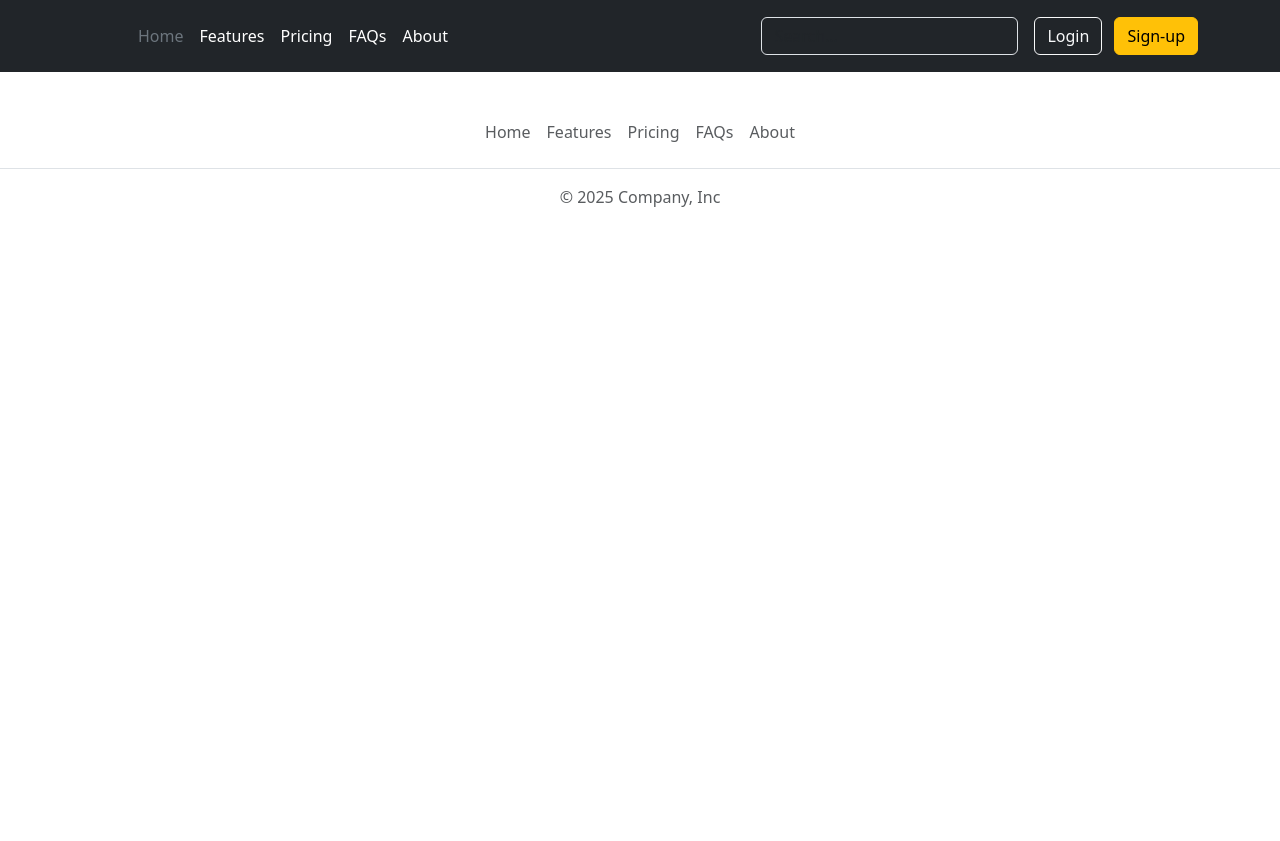
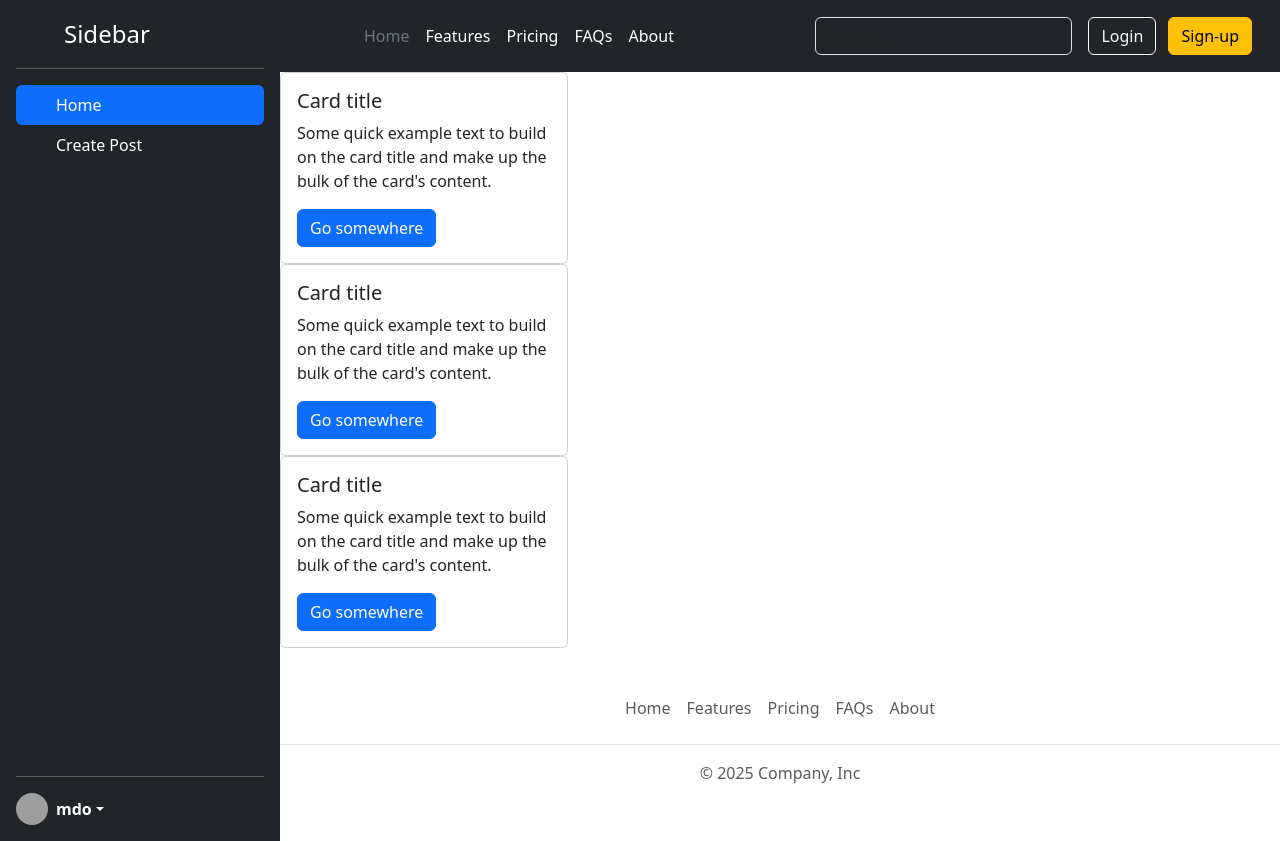
Before and after one commit to Divyansh-Kolariya/Projects-in-React, a React (Vite) app in the folder 02-Social-Media/: page / in a window 1280 px wide. Before the commit the page ends 800 px from the top, so only its background shows below. Built offline with nearby package versions, Linux system fonts and the light colour scheme; grey boxes are pictures that could not be loaded.

Commit message:
feat: implement main layout with Sidebar, Header, and Footer components; add Form and PostList components

```diff
--- a/02-Social-Media/src/App.css
+++ b/02-Social-Media/src/App.css
@@ -0,0 +1,9 @@
+.app-container {
+    display: flex;
+}
+.content{
+    width: 100%;
+}
+.sidebar{
+    min-height: 100vh;
+}
--- a/02-Social-Media/src/App.jsx
+++ b/02-Social-Media/src/App.jsx
@@ -1,16 +1,24 @@
-
-import './App.css'
-import Footer from './components/Footer'
-import Header from './components/Header'
+import { useState } from "react";
+import "./App.css";
+import Footer from "./components/Footer";
+import Form from "./components/Form";
+import Header from "./components/Header";
+import PostList from "./components/PostList";
+import Sidebar from "./components/Sidebar";
 
 function App() {
+  const [selectedTab, setSelectedTab] = useState("Home");
 
   return (
-    <>
-     <Header />
-     <Footer />
-    </>
-  )
+    <div className="app-container">
+      <Sidebar selectedTabs = {selectedTab}/>
+      <div className="content">
+        <Header />
+        {selectedTab === "Home" ? <PostList /> : <Form />}
+        <Footer />
+      </div>
+    </div>
+  );
 }
 
-export default App
+export default App;
--- a/02-Social-Media/src/components/Footer.jsx
+++ b/02-Social-Media/src/components/Footer.jsx
@@ -1,36 +1,38 @@
 const Footer = () => {
   return (
-    <footer class="py-3 my-4">
+    <footer className="py-3 my-4">
       {" "}
-      <ul class="nav justify-content-center border-bottom pb-3 mb-3">
+      <ul className="nav justify-content-center border-bottom pb-3 mb-3">
         {" "}
-        <li class="nav-item">
-          <a href="#" class="nav-link px-2 text-body-secondary">
+        <li className="nav-item">
+          <a href="#" className="nav-link px-2 text-body-secondary">
             Home
           </a>
         </li>{" "}
-        <li class="nav-item">
-          <a href="#" class="nav-link px-2 text-body-secondary">
+        <li className="nav-item">
+          <a href="#" className="nav-link px-2 text-body-secondary">
             Features
           </a>
         </li>{" "}
-        <li class="nav-item">
-          <a href="#" class="nav-link px-2 text-body-secondary">
+        <li className="nav-item">
+          <a href="#" className="nav-link px-2 text-body-secondary">
             Pricing
           </a>
         </li>{" "}
-        <li class="nav-item">
-          <a href="#" class="nav-link px-2 text-body-secondary">
+        <li className="nav-item">
+          <a href="#" className="nav-link px-2 text-body-secondary">
             FAQs
           </a>
         </li>{" "}
-        <li class="nav-item">
-          <a href="#" class="nav-link px-2 text-body-secondary">
+        <li className="nav-item">
+          <a href="#" className="nav-link px-2 text-body-secondary">
             About
           </a>
         </li>{" "}
       </ul>{" "}
-      <p class="text-center text-body-secondary">© 2025 Company, Inc</p>{" "}
+      <p className="text-center text-body-secondary">
+        © 2025 Company, Inc
+      </p>{" "}
     </footer>
   );
 };
--- /dev/null
+++ b/02-Social-Media/src/components/Form.jsx
@@ -0,0 +1,45 @@
+const Form = () => {
+  return (
+    <form>
+      <div className="mb-3">
+        <label for="exampleInputEmail1" className="form-label">
+          Email address
+        </label>
+        <input
+          type="email"
+          className="form-control"
+          id="exampleInputEmail1"
+          aria-describedby="emailHelp"
+        />
+        <div id="emailHelp" className="form-text">
+          We'll never share your email with anyone else.
+        </div>
+      </div>
+      <div className="mb-3">
+        <label for="exampleInputPassword1" className="form-label">
+          Password
+        </label>
+        <input
+          type="password"
+          className="form-control"
+          id="exampleInputPassword1"
+        />
+      </div>
+      <div className="mb-3 form-check">
+        <input
+          type="checkbox"
+          className="form-check-input"
+          id="exampleCheck1"
+        />
+        <label className="form-check-label" for="exampleCheck1">
+          Check me out
+        </label>
+      </div>
+      <button type="submit" className="btn btn-primary">
+        Submit
+      </button>
+    </form>
+  );
+};
+
+export default Form;
--- a/02-Social-Media/src/components/Header.jsx
+++ b/02-Social-Media/src/components/Header.jsx
@@ -1,70 +1,73 @@
 function Header() {
   return (
     <>
-      <header class="p-3 text-bg-dark">
+      <header className="p-3 text-bg-dark">
         {" "}
-        <div class="container">
+        <div className="container">
           {" "}
-          <div class="d-flex flex-wrap align-items-center justify-content-center justify-content-lg-start">
+          <div className="d-flex flex-wrap align-items-center justify-content-center justify-content-lg-start">
             {" "}
             <a
               href="/"
-              class="d-flex align-items-center mb-2 mb-lg-0 text-white text-decoration-none"
+              className="d-flex align-items-center mb-2 mb-lg-0 text-white text-decoration-none"
             >
               {" "}
               <svg
-                class="bi me-2"
+                className="bi me-2"
                 width="40"
                 height="32"
                 role="img"
                 aria-label="Bootstrap"
               >
-                <use xlink:href="#bootstrap"></use>
+                <use xlinkHref="#bootstrap"></use>
               </svg>{" "}
             </a>{" "}
-            <ul class="nav col-12 col-lg-auto me-lg-auto mb-2 justify-content-center mb-md-0">
+            <ul className="nav col-12 col-lg-auto me-lg-auto mb-2 justify-content-center mb-md-0">
               {" "}
               <li>
-                <a href="#" class="nav-link px-2 text-secondary">
+                <a href="#" className="nav-link px-2 text-secondary">
                   Home
                 </a>
               </li>{" "}
               <li>
-                <a href="#" class="nav-link px-2 text-white">
+                <a href="#" className="nav-link px-2 text-white">
                   Features
                 </a>
               </li>{" "}
               <li>
-                <a href="#" class="nav-link px-2 text-white">
+                <a href="#" className="nav-link px-2 text-white">
                   Pricing
                 </a>
               </li>{" "}
               <li>
-                <a href="#" class="nav-link px-2 text-white">
+                <a href="#" className="nav-link px-2 text-white">
                   FAQs
                 </a>
               </li>{" "}
               <li>
-                <a href="#" class="nav-link px-2 text-white">
+                <a href="#" className="nav-link px-2 text-white">
                   About
                 </a>
               </li>{" "}
             </ul>{" "}
-            <form class="col-12 col-lg-auto mb-3 mb-lg-0 me-lg-3" role="search">
+            <form
+              className="col-12 col-lg-auto mb-3 mb-lg-0 me-lg-3"
+              role="search"
+            >
               {" "}
               <input
                 type="search"
-                class="form-control form-control-dark text-bg-dark"
+                className="form-control form-control-dark text-bg-dark"
                 placeholder="Search..."
                 aria-label="Search"
               />{" "}
             </form>{" "}
-            <div class="text-end">
+            <div className="text-end">
               {" "}
-              <button type="button" class="btn btn-outline-light me-2">
+              <button type="button" className="btn btn-outline-light me-2">
                 Login
               </button>{" "}
-              <button type="button" class="btn btn-warning">
+              <button type="button" className="btn btn-warning">
                 Sign-up
               </button>{" "}
             </div>{" "}
--- /dev/null
+++ b/02-Social-Media/src/components/Post.jsx
@@ -0,0 +1,18 @@
+const Post = () => {
+  return (
+    <div className="card" style={{ width: "18rem" }}>
+      <div className="card-body">
+        <h5 className="card-title">Card title</h5>
+        <p className="card-text">
+          Some quick example text to build on the card title and make up the
+          bulk of the card's content.
+        </p>
+        <a href="#" className="btn btn-primary">
+          Go somewhere
+        </a>
+      </div>
+    </div>
+  );
+};
+
+export default Post;
--- /dev/null
+++ b/02-Social-Media/src/components/PostList.jsx
@@ -0,0 +1,11 @@
+import Post from "./Post"
+
+const PostList = () => {
+    return <>
+        <Post />
+        <Post />
+        <Post />
+    </>
+}
+
+export default PostList
--- /dev/null
+++ b/02-Social-Media/src/components/Sidebar.jsx
@@ -0,0 +1,107 @@
+const Sidebar = ({ selectedTabs }) => {
+  return (
+    <div
+      className="d-flex flex-column flex-shrink-0 p-3 text-bg-dark sidebar"
+      style={{ width: "280px" }}
+    >
+      {" "}
+      <a
+        href="/"
+        className="d-flex align-items-center mb-3 mb-md-0 me-md-auto text-white text-decoration-none"
+      >
+        {" "}
+        <svg
+          className="bi pe-none me-2"
+          width="40"
+          height="32"
+          aria-hidden="true"
+        >
+          <use xlinkHref="#bootstrap"></use>
+        </svg>{" "}
+        <span className="fs-4">Sidebar</span>{" "}
+      </a>{" "}
+      <hr />{" "}
+      <ul className="nav nav-pills flex-column mb-auto">
+        {" "}
+        <li className="nav-item">
+          {" "}
+          <a href="#" className={`nav-link text-white ${selectedTabs === 'Home' && 'active'}`} aria-current="page">
+            {" "}
+            <svg
+              className="bi pe-none me-2"
+              width="16"
+              height="16"
+              aria-hidden="true"
+            >
+              <use xlinkHref="#home"></use>
+            </svg>
+            Home
+          </a>{" "}
+        </li>{" "}
+        <li>
+          {" "}
+          <a href="#" className={`nav-link text-white ${selectedTabs === 'Create Post' && 'active'}`}>
+            {" "}
+            <svg
+              className="bi pe-none me-2"
+              width="16"
+              height="16"
+              aria-hidden="true"
+            >
+              <use xlinkHref="#speedometer2"></use>
+            </svg>
+            Create Post
+          </a>{" "}
+        </li>{" "}
+      </ul>{" "}
+      <hr />{" "}
+      <div className="dropdown">
+        {" "}
+        <a
+          href="#"
+          className="d-flex align-items-center text-white text-decoration-none dropdown-toggle"
+          data-bs-toggle="dropdown"
+          aria-expanded="false"
+        >
+          {" "}
+          <img
+            src="https://github.com/mdo.png"
+            alt=""
+            width="32"
+            height="32"
+            className="rounded-circle me-2"
+          />{" "}
+          <strong>mdo</strong>{" "}
+        </a>{" "}
+        <ul className="dropdown-menu dropdown-menu-dark text-small shadow">
+          {" "}
+          <li>
+            <a className="dropdown-item" href="#">
+              New project...
+            </a>
+          </li>{" "}
+          <li>
+            <a className="dropdown-item" href="#">
+              Settings
+            </a>
+          </li>{" "}
+          <li>
+            <a className="dropdown-item" href="#">
+              Profile
+            </a>
+          </li>{" "}
+          <li>
+            <hr className="dropdown-divider" />
+          </li>{" "}
+          <li>
+            <a className="dropdown-item" href="#">
+              Sign out
+            </a>
+          </li>{" "}
+        </ul>{" "}
+      </div>{" "}
+    </div>
+  );
+};
+
+export default Sidebar;
```
